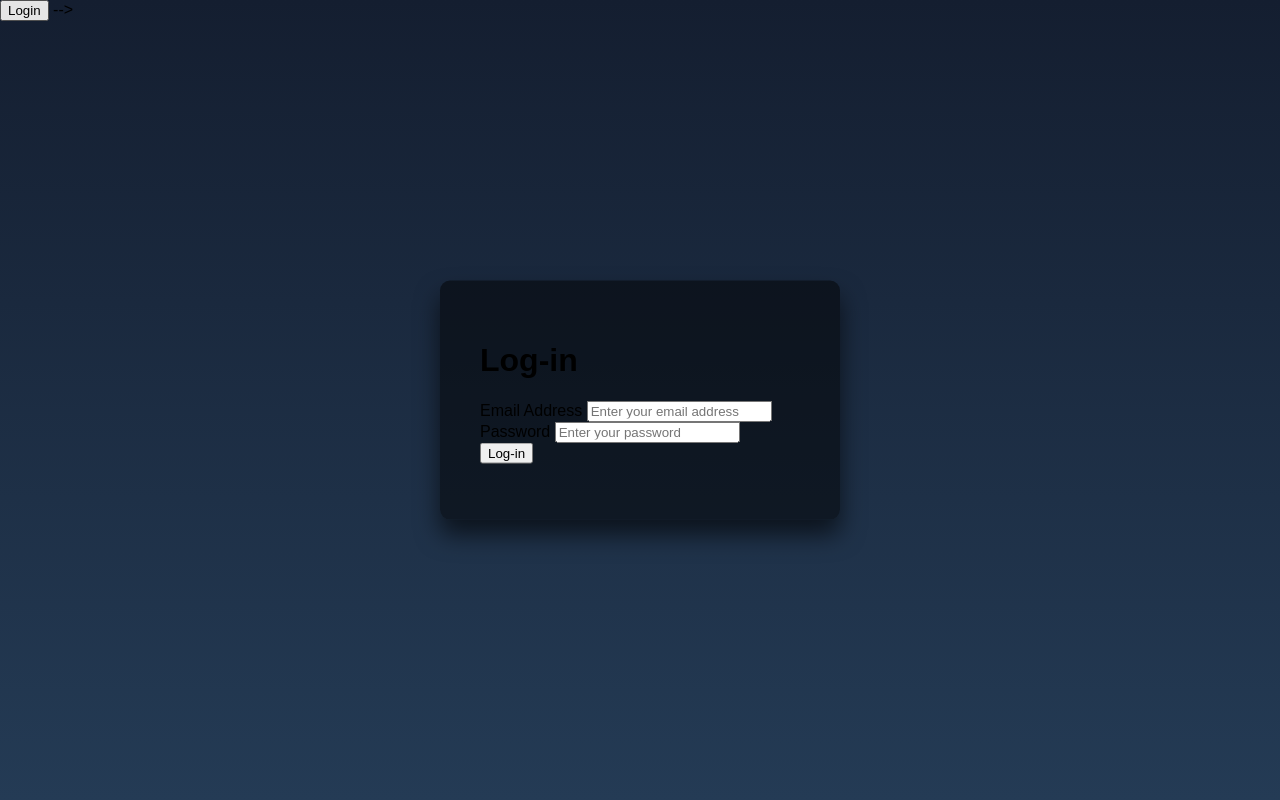
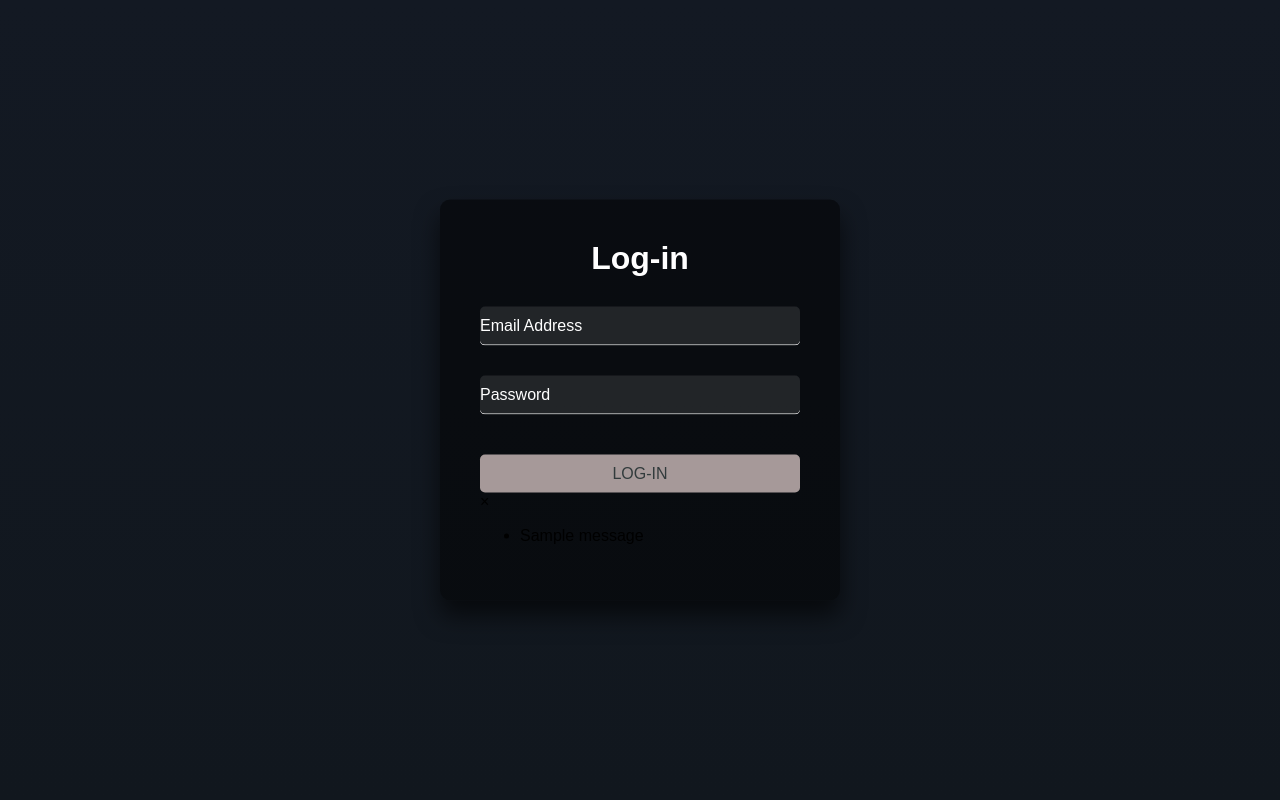
Before and after one commit to jasminekayrabs/lostexpats_cz, a Django app: template templates/authentication/login.html in a window 1280 px wide. Run offline with Django 4.2, Linux system fonts and the light colour scheme; the template is opened without the code that fills it, so the values that code supplies are empty; tables that the repository leaves empty hold one stand-in row (values such as "Sample post"); one stand-in notice (Sample message) is shown.

Commit message:
Fix Login style in login.html

```diff
--- a/templates/authentication/login.html
+++ b/templates/authentication/login.html
@@ -5,11 +5,12 @@
     html {
       height: 100%;
     }
+
     body {
-  margin:0;
-  padding:0;
+      margin: 0;
+      padding: 0;
       font-family: sans-serif;
-  background: linear-gradient(#141e30, #243b55);
+      background: linear-gradient(#131923, #11171e);
     }
 
     .login-box {
@@ -19,13 +20,13 @@ body {
       width: 400px;
       padding: 40px;
       transform: translate(-50%, -50%);
-  background: rgba(0,0,0,.5);
+      background: rgba(0, 0, 0, 0.5);
       box-sizing: border-box;
-  box-shadow: 0 15px 25px rgba(0,0,0,.6);
+      box-shadow: 0 15px 25px rgba(0, 0, 0, 0.6);
       border-radius: 10px;
     }
 
-.login-box h2 {
+    .login-box h1 {
       margin: 0 0 30px;
       padding: 0;
       color: #fff;
@@ -34,6 +35,7 @@ body {
 
     .login-box .user-box {
       position: relative;
+      margin-bottom: 30px;
     }
 
     .login-box .user-box input {
@@ -41,15 +43,15 @@ body {
       padding: 10px 0;
       font-size: 16px;
       color: #fff;
-  margin-bottom: 30px;
       border: none;
       border-bottom: 1px solid #fff;
       outline: none;
       background: transparent;
     }
+
     .login-box .user-box label {
       position: absolute;
-  top:0;
+      top: 0;
       left: 0;
       padding: 10px 0;
       font-size: 16px;
@@ -62,115 +64,66 @@ body {
     .login-box .user-box input:valid ~ label {
       top: -20px;
       left: 0;
-  color: #03e9f4;
+      color: rgb(67, 63, 63);
       font-size: 12px;
     }
 
-.login-box form a {
-  position: relative;
-  display: inline-block;
-  padding: 10px 20px;
-  color: #03e9f4;
+    .login-box button[type="submit"] {
+      display: block;
+      width: 100%;
+      padding: 10px 0;
+      margin-top: 40px;
       font-size: 16px;
+      text-align: center;
       text-decoration: none;
       text-transform: uppercase;
-  overflow: hidden;
+      color: #323b3c;
+      background: rgb(166, 153, 153);
+      border: none;
+      border-radius: 5px;
+      outline: none;
+      cursor: pointer;
       transition: .5s;
-  margin-top: 40px;
-  letter-spacing: 4px
     }
 
-.login-box a:hover {
-  background: #03e9f4;
-  color: #fff;
-  border-radius: 5px;
-  box-shadow: 0 0 5px #03e9f4,
-              0 0 25px #03e9f4,
-              0 0 50px #03e9f4,
-              0 0 100px #03e9f4;
+    .login-box button[type="submit"]:hover {
+      background: rgb(67, 63, 63);
+      color: #a1b5b6;
     }
 
-.login-box a span {
-  position: absolute;
+    .login-box a {
       display: block;
+      text-align: center;
+      margin-top: 20px;
+      color: #fff;
+      font-size: 14px;
+      text-decoration: none;
     }
 
-.login-box a span:nth-child(1) {
-  top: 0;
-  left: -100%;
-  width: 100%;
-  height: 2px;
-  background: linear-gradient(90deg, transparent, #03e9f4);
-  animation: btn-anim1 1s linear infinite;
+    .error-message {
+      color: red;
+      font-size: 14px;
+      margin-top: 5px;
     }
 
-@keyframes btn-anim1 {
-  0% {
-    left: -100%;
-  }
-  50%,100% {
-    left: 100%;
-  }
-}
-
-.login-box a span:nth-child(2) {
-  top: -100%;
-  right: 0;
-  width: 2px;
-  height: 100%;
-  background: linear-gradient(180deg, transparent, #03e9f4);
-  animation: btn-anim2 1s linear infinite;
-  animation-delay: .25s
-}
-
-@keyframes btn-anim2 {
-  0% {
-    top: -100%;
-  }
-  50%,100% {
-    top: 100%;
-  }
-}
-
-.login-box a span:nth-child(3) {
-  bottom: 0;
-  right: -100%;
-  width: 100%;
-  height: 2px;
-  background: linear-gradient(270deg, transparent, #03e9f4);
-  animation: btn-anim3 1s linear infinite;
-  animation-delay: .5s
-}
-
-@keyframes btn-anim3 {
-  0% {
-    right: -100%;
-  }
-  50%,100% {
-    right: 100%;
-  }
-}
-
-.login-box a span:nth-child(4) {
-  bottom: -100%;
-  left: 0;
-  width: 2px;
-  height: 100%;
-  background: linear-gradient(360deg, transparent, #03e9f4);
-  animation: btn-anim4 1s linear infinite;
-  animation-delay: .75s
-}
-
-@keyframes btn-anim4 {
-  0% {
-    bottom: -100%;
-  }
-  50%,100% {
-    bottom: 100%;
-  }
+    /* Additional styles for input fields */
+    .login-box input[type="email"],
+    .login-box input[type="password"] {
+      border-radius: 5px;
+      background-color: rgba(255, 255, 255, 0.1);
+      padding: 10px;
     }
   </style>
 
+  <script src="https://code.jquery.com/jquery-3.6.0.min.js"></script>
+  <script>
+    $(document).ready(function() {
+      // Close the error message when the close button is clicked
+      $('.close-btn').click(function() {
+        $(this).parent('.message').fadeOut();
+      });
+    });
+  </script>
 
 </head>
 
@@ -179,39 +132,27 @@ body {
     <h1>Log-in</h1>
     <form action="/login" method="post">
       {% csrf_token %}
-      <div class="user-box"> </div>
-
+      <div class="user-box">
+        <input type="email" id="email" name="email" required>
         <label for="">Email Address</label>
-      <input type="email" id="email" name="email" placeholder="Enter your email address" required>
-      <br>
+      </div>
+      <div class="user-box">
+        <input type="password" id="pass1" name="pass1" required>
         <label for="">Password</label>
-      <input type="password" id="pass1" name="pass1" required  placeholder="Enter your password" required>
-      <br>
+      </div>
       <button type="submit">Log-in</button>
+      {% if messages %}
+      <div class="message error">
+        <span class="close-btn">&times;</span>
+        <ul>
+          {% for message in messages %}
+          <li>{{ message }}</li>
+          {% endfor %}
+        </ul>
+      </div>
+      {% endif %}
     </form>
   </div>
 </body>
- <!-- <body>
-  <div class="login-box">
-    <h2>Login</h2>
-    <form>
-      <div class="user-box">
-        <input type="email" id="email" name="email" required="">
-        <label>Email Address</label>
-      </div>
-      <div class="user-box">
-        <input type="password" id="pass1" name="pass1" required="">
-        <label>Password</label>
-      </div>
-      <a href="#">
-        <span></span>
-        <span></span>
-        <span></span>
-        <span></span> -->
-        <button type="submit">Login</button>
-      <!-- </a> -->
-    </form>
-  </div>
-</body>  -->
 
 </html>
```
Lines whose indentation alone changed are shown as unchanged.
